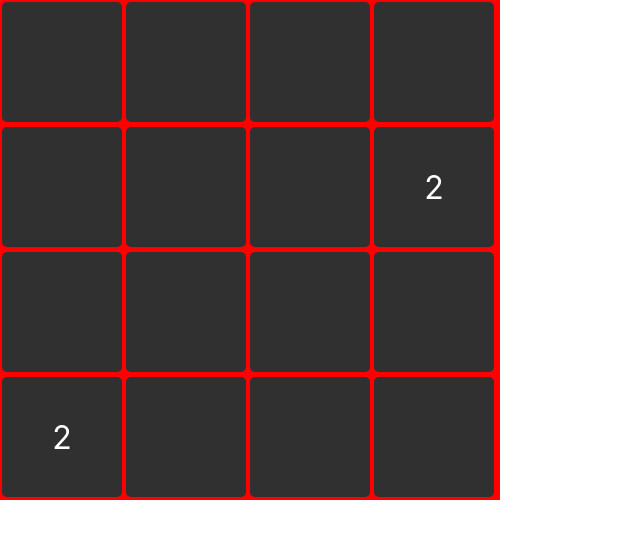
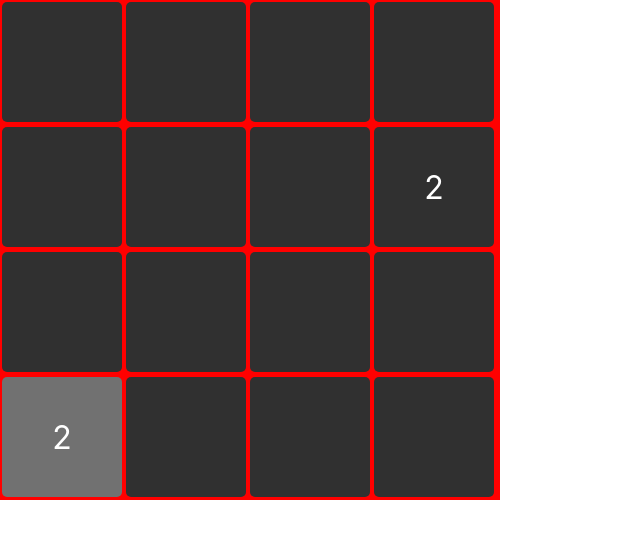
Before and after one commit to nazmariam/game-of-numbers, a React app: page / in a window 1280 px wide. Shown: the whole page, without its empty margins (0-640 px from the left). Built offline with nearby package versions, Linux system fonts and the light colour scheme.

Commit message:
animation of last number

```diff
--- a/package.json
+++ b/package.json
@@ -6,7 +6,8 @@
     "prettier": "^1.17.1",
     "react": "^16.8.6",
     "react-dom": "^16.8.6",
-    "react-scripts": "3.0.1"
+    "react-scripts": "3.0.1",
+    "use-undo": "^1.0.0"
   },
   "scripts": {
     "start": "react-scripts start",
--- a/src/components/App.js
+++ b/src/components/App.js
@@ -1,4 +1,5 @@
 import React, { Component } from "react";
+
 import "./App.css";
 import Field from "./field.js";
 
@@ -34,7 +35,7 @@ class App extends Component {
       [0, 0, 0, 0],
       [0, 0, 0, 0],
     ],
-
+      latestCoordinates:{}
   };
   size = 4;
 
@@ -46,16 +47,18 @@ class App extends Component {
   }
   makeRandomCell(data) {
     let arr = data.slice();
-    let rt = this.availableCells();
-    if (this.availableCells().length) {
+    let rt = this.availableCells(arr);
+    if (this.availableCells(arr).length) {
       let randomNumber = Math.floor(Math.random() * rt.length);
       arr[rt[randomNumber].i][rt[randomNumber].j] = Math.random() < 0.9 ? 2 : 4;
+      this.setState({latestCoordinates:{i:rt[randomNumber].i,j:rt[randomNumber].j}})
+
     }
     return arr;
   }
-  availableCells() {
+  availableCells(data) {
     let avCells = [];
-    let {cells} = this.state;
+    let cells = data;
 
     if (cells.length) {
       for (let i = 0; i < this.size; i++) {
@@ -68,7 +71,6 @@ class App extends Component {
     }
     return avCells;
   }
-
   handleKeyDown(event) {
     const up = 38;
     const right = 39;
@@ -89,7 +91,6 @@ class App extends Component {
       this.setState({cells:newState})
     }
   }
-
   checkStep = (arr, i,j) =>{
     let moved;
       if (arr[i][j] !== 0 && arr[i - 1][j] === 0) {
@@ -112,7 +113,6 @@ class App extends Component {
 
     return {arr,moved};
   };
-
   moveUp(data){
     let arr = data.slice();
     let moved = false;
@@ -168,12 +168,11 @@ class App extends Component {
     }
 
 
-
   render() {
-   let  {cells} = this.state;
+   let  {cells,latestCoordinates} = this.state;
     return (
       <div className="App">
-        <Field cells={cells}/>
+        <Field cells={cells} latest={latestCoordinates}/>
       </div>
     );
   }
--- a/src/components/field.js
+++ b/src/components/field.js
@@ -1,151 +1,34 @@
 import React, { Component } from "react";
 
-export default class Field extends Component {
+const Field =(props) => {
 
-  initNewField() {
-    let {cells} = this.props;
-    // let cells1 = this.makeRandomCell(cells);
-    // let cells2 = this.makeRandomCell(cells1);
-    let allCells = cells.map(item => {
-      return item.map(i => {
-        return <div className="cell">{i ? i : ""}</div>;
+  const initNewField =() => {
+    let {cells} = props;
+    let {latest}=props;
+    console.log(props);
+    let divStyle={
+      webkitAnimation: 'scale-up-center 0.4s cubic-bezier(0.390, 0.575, 0.565, 1.000) both',
+      animation: 'scale-up-center 0.4s cubic-bezier(0.390, 0.575, 0.565, 1.000) both'
+    };
+    let Tile = {
+
+    };
+
+    let allCells = cells.map((item,x) => {
+      return item.map((i,y) => {
+
+        if(latest && x===latest.i && y===latest.j){console.log('!!') }
+        // console.log(x,y, latest.i[0], latest.j[0]);
+        return <div className={'cell '+((latest && x===latest.i && y===latest.j) ? ' rt' :'')} style={divStyle}  >{i ? i : ""} </div>;
       });
     });
 
     return <div className="field">{allCells}</div>;
-  }
-  // makeRandomCell(arr) {
-  //   let rt = this.availableCells();
-  //   if (this.availableCells().length) {
-  //     let randomNumber = Math.floor(Math.random() * rt.length);
-  //     arr[rt[randomNumber].i][rt[randomNumber].j] = Math.random() < 0.9 ? 2 : 4;
-  //   }
-  //   return arr;
-  // }
-  // availableCells() {
-  //   let avCells = [];
-  //   let {cells} = this.props;
-  //   if (cells.length) {
-  //     for (let i = 0; i < this.size; i++) {
-  //       for (let j = 0; j < this.size; j++) {
-  //         if (cells[i][j] === 0) {
-  //           avCells.push({ i, j });
-  //         }
-  //       }
-  //     }
-  //   }
-  //   return avCells;
-  // }
-  // handleKeyDown(event) {
-  //   const up = 38;
-  //   const right = 39;
-  //   const down = 40;
-  //   const left = 37;
-  //   let {cells} = this.props;
-  //   const rt = cells.slice();
-  //   if (event.keyCode === up) {
-  //
-  //     const oldState = cells.slice();
-  //     let newState = this.moveUp(oldState);
-  //     console.log('newState ',newState);
-  //     console.log('oldState ',rt);
-  //   } else if (event.keyCode === right) {
-  //     let newState = this.moveRight(cells);
-  //   } else if (event.keyCode === down) {
-  //     let newState = this.moveDown(cells);
-  //   } else if (event.keyCode === left) {
-  //     let newState = this.moveLeft(cells);
-  //   }
-  // }
-  // compareStates(arr1,arr2){
-  //
-  // }
-  // moveUp(data){
-  //   let k = 0;
-  //   let arr = data.slice();
-  //   while(k<this.size-1){
-  //     for(let j = 0; j<this.size; j++){
-  //       for(let i=1; i<this.size; i++){
-  //         let r=0;
-  //         if(arr[i][j]!==0 && arr[i-1][j]===0){
-  //           arr[i-1][j]=arr[i][j];
-  //           arr[i][j]=0;
-  //         }else if((arr[i][j] === arr[i-1][j]) && r<1){
-  //           arr[i-1][j]=arr[i][j] + arr[i-1][j];
-  //           arr[i][j]=0;
-  //           r++;
-  //         }
-  //       }
-  //     }
-  //     k++;
-  //   }
-  //   this.makeRandomCell(arr);
-  //   return arr;
-  // }
-  // moveDown(data){
-  //   let arr = data.slice();
-  //   let k =0;
-  //   while (k < this.size - 1) {
-  //     for (let i = this.size - 2; i >= 0; i--) {
-  //       for (let j = 0; j < this.size; j++) {
-  //         if (arr[i][j] !== 0 && arr[i + 1][j] === 0) {
-  //           arr[i + 1][j] = arr[i][j];
-  //           arr[i][j] = 0;
-  //         } else if (arr[i][j] === arr[i + 1][j]) {
-  //           arr[i + 1][j] = arr[i][j] + arr[i + 1][j];
-  //           arr[i][j] = 0;
-  //         }
-  //       }
-  //     }
-  //     k++;
-  //   }
-  //     this.makeRandomCell(arr);
-  //     return arr;
-  // }
-  // moveLeft(data){
-  //   let arr = data.slice();
-  //   let k =0;
-  //     while (k < this.size - 1) {
-  //       for (let i = 0; i < this.size; i++) {
-  //         for (let j = 1; j < this.size; j++) {
-  //           if (arr[i][j] !== 0 && arr[i][j - 1] === 0) {
-  //             arr[i][j - 1] = arr[i][j];
-  //             arr[i][j] = 0;
-  //           } else if (arr[i][j] === arr[i][j - 1]) {
-  //             arr[i][j - 1] = arr[i][j] + arr[i][j - 1];
-  //             arr[i][j] = 0;
-  //           }
-  //         }
-  //       }
-  //       k++;
-  //     }
-  //     this.makeRandomCell(arr);
-  //     return arr;
-  // }
-  // moveRight(data){
-  //   let arr = data.slice();
-  //   let k =0;
-  //     while (k < this.size - 1) {
-  //       for (let i = 0; i < this.size; i++) {
-  //         for (let j = 0; j < this.size - 1; j++) {
-  //           if (arr[i][j] !== 0 && arr[i][j + 1] === 0) {
-  //             arr[i][j + 1] = arr[i][j];
-  //             arr[i][j] = 0;
-  //           } else if (arr[i][j] === arr[i][j + 1]) {
-  //             arr[i][j + 1] = arr[i][j] + arr[i][j + 1];
-  //             arr[i][j] = 0;
-  //           }
-  //         }
-  //       }
-  //       k++;
-  //     }
-  //
-  //     this.makeRandomCell(arr);
-  //     return arr;
-  //
-  //
-  // }
-  render() {
-    return this.initNewField();
-  }
-}
+  };
+ return (
+      initNewField()
+ )
+
+
+};
+export default Field
--- a/src/index.css
+++ b/src/index.css
@@ -29,4 +29,34 @@ code {
   margin: 2px;
   color: #fff;
   font-size: 2em;
+  -webkit-animation: scale-up-center 0.4s cubic-bezier(0.390, 0.575, 0.565, 1.000) both;
+  animation: scale-up-center 0.4s cubic-bezier(0.390, 0.575, 0.565, 1.000) both;
 }
+
+.rt{
+  -moz-animation: scale-up-center 0.4s cubic-bezier(0.390, 0.575, 0.565, 1.000) both;
+  animation: scale-up-center 0.4s cubic-bezier(0.390, 0.575, 0.565, 1.000) both;
+  background-color: #717171;
+}
+
+
+@-webkit-keyframes scale-up-center {
+  0% {
+    -webkit-transform: scale(0.5);
+    transform: scale(0.5);
+  }
+  100% {
+    -webkit-transform: scale(1);
+    transform: scale(1);
+  }
+}
+@keyframes scale-up-center {
+  0% {
+    -webkit-transform: scale(0.5);
+    transform: scale(0.5);
+  }
+  100% {
+    -webkit-transform: scale(1);
+    transform: scale(1);
+  }
+}
```
Also changed, not shown: src/undoredo.js (added, +46 -0 lines), 1 other file.
